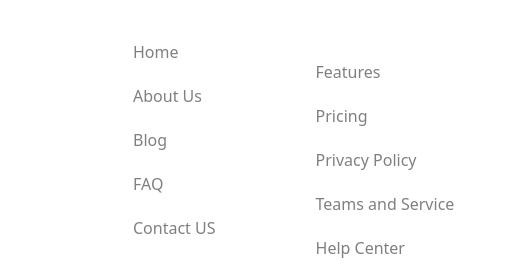
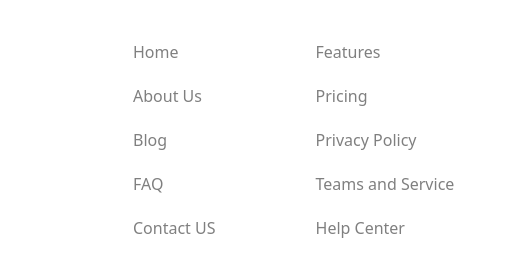
Before and after one commit to ShoFiq6030/PH_Assignment-2, a plain HTML site: page index.html in a window 1280 px wide. Shown: the part 3956-4233 px from the top of the page, 397-924 px from the left. Drawn offline with nearby package versions, Linux system fonts and the light colour scheme.

Commit message:
fixed- footer sections nav items margin

```diff
--- a/index.html
+++ b/index.html
@@ -359,7 +359,7 @@
           <a href="#">FAQ</a>
           <a href="#"> Contact US</a>
         </div>
-        <div class="flex flex-col opacity-50 lg:ml-[100px] mt-5 gap-5">
+        <div class="flex flex-col opacity-50 lg:ml-[100px] mt-5 lg:mt-0 gap-5">
           <a href="#">Features</a>
           <a href="#">Pricing</a>
           <a href="#">Privacy Policy</a>
```
